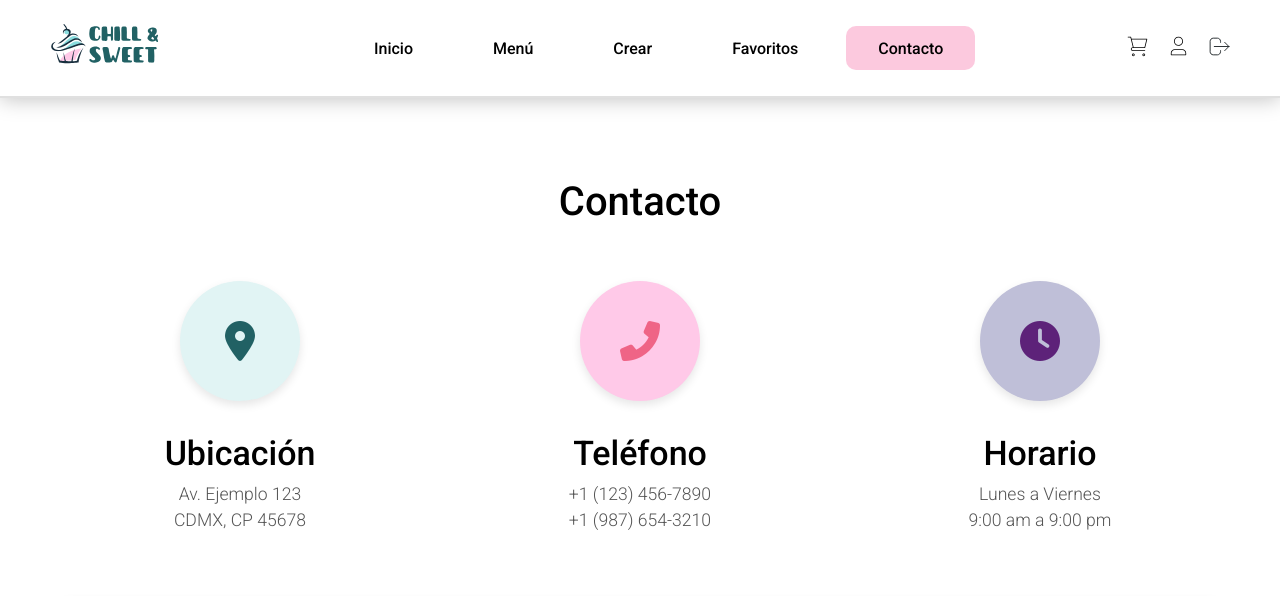
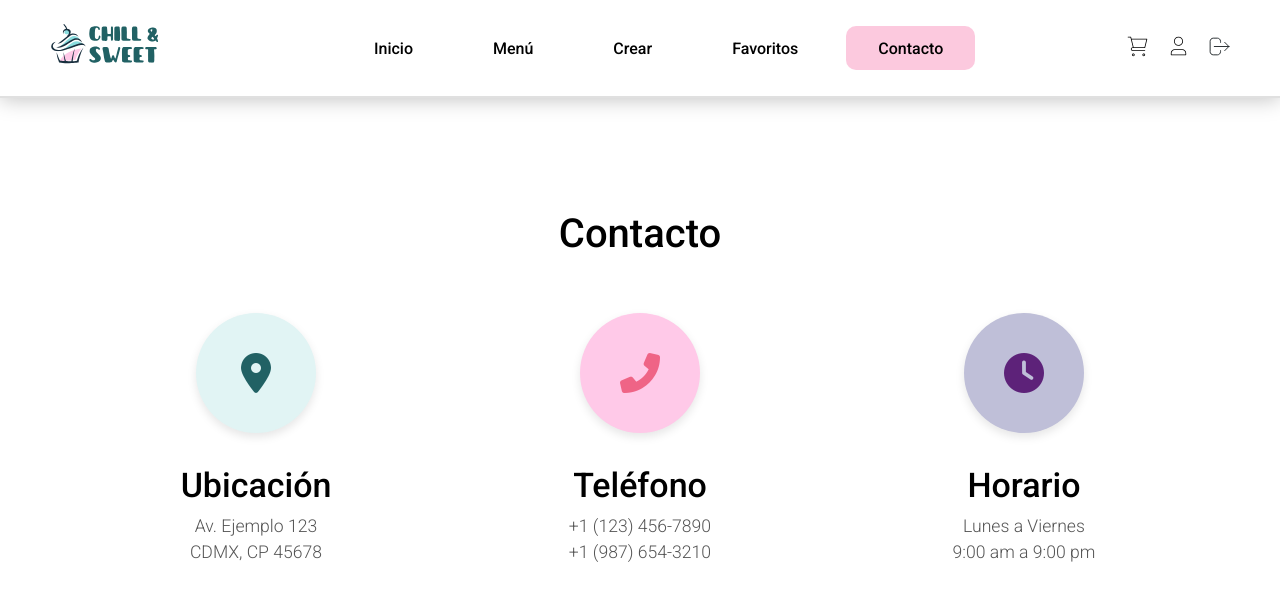
Before and after one commit to UlisesRdgz/chill-and-sweet, a Django app: page /contact/ in a window 1280 px wide. Shown: the top 596 px of the page. Run offline with Django 5.2, Linux system fonts and the light colour scheme; parts of the project's set-up code (start-up, migrations or seed data) failed here and were passed over.

Commit message:
fix: contact

```diff
--- a/chill_and_sweet/main/templates/contact.html
+++ b/chill_and_sweet/main/templates/contact.html
@@ -9,7 +9,9 @@
 {% endblock %}
 
 {% block content %}
-<div class="page-container">
-    {% include 'partials/contact-section.html' %}
+<div class="main-content">
+    <div class="page-container">
+        {% include 'partials/contact-section.html' %}
+    </div>
 </div>
 {% endblock %}
```
